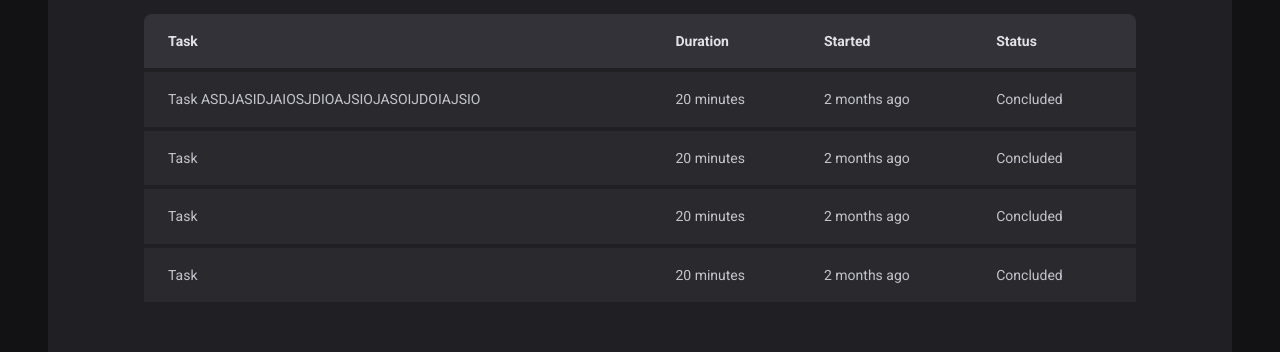
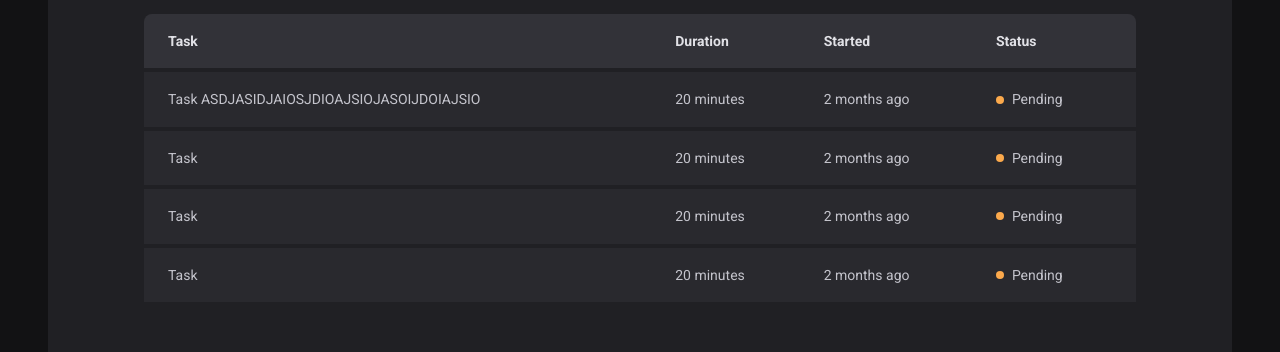
Before and after one commit to ViniOkamoto/ignite-timer, a React (Vite) app: page /history in a window 1280 px wide. Shown: the part 270-622 px from the top of the page. Built offline with nearby package versions, Linux system fonts and the light colour scheme.

Commit message:
feat(History): add style for tasks status field

```diff
--- a/src/pages/history/index.tsx
+++ b/src/pages/history/index.tsx
@@ -1,4 +1,4 @@
-import { HistoryContainer, HistoryList } from './styles'
+import { HistoryContainer, HistoryList, TaskStatus } from './styles'
 
 export default function HistoryPage() {
   return (
@@ -20,25 +20,33 @@ export default function HistoryPage() {
               <td>Task ASDJASIDJAIOSJDIOAJSIOJASOIJDOIAJSIO</td>
               <td>20 minutes</td>
               <td>2 months ago</td>
-              <td>Concluded</td>
+              <td>
+                <TaskStatus statusColor="inProgress">Pending</TaskStatus>
+              </td>
             </tr>
             <tr>
               <td>Task</td>
               <td>20 minutes</td>
               <td>2 months ago</td>
-              <td>Concluded</td>
+              <td>
+                <TaskStatus statusColor="inProgress">Pending</TaskStatus>
+              </td>
             </tr>
             <tr>
               <td>Task</td>
               <td>20 minutes</td>
               <td>2 months ago</td>
-              <td>Concluded</td>
+              <td>
+                <TaskStatus statusColor="inProgress">Pending</TaskStatus>
+              </td>
             </tr>
             <tr>
               <td>Task</td>
               <td>20 minutes</td>
               <td>2 months ago</td>
-              <td>Concluded</td>
+              <td>
+                <TaskStatus statusColor="inProgress">Pending</TaskStatus>
+              </td>
             </tr>
           </tbody>
         </table>
--- a/src/pages/history/styles.ts
+++ b/src/pages/history/styles.ts
@@ -1,4 +1,5 @@
 import styled from 'styled-components'
+import { defaultTheme } from '../../styles/themes/default'
 
 export const HistoryContainer = styled.main`
   flex: 1;
@@ -60,3 +61,28 @@ export const HistoryList = styled.div`
     }
   }
 `
+
+const STATUS_COLORS = {
+  completed: defaultTheme['green-500'],
+  inProgress: defaultTheme['yellow-500'],
+  canceled: defaultTheme['red-500'],
+} as const
+
+type StatusColors = keyof typeof STATUS_COLORS
+
+interface TaskStatusProps {
+  statusColor: StatusColors
+}
+export const TaskStatus = styled.span<TaskStatusProps>`
+  display: flex;
+  align-items: center;
+  gap: 0.5rem;
+
+  &::before {
+    content: '';
+    width: 0.5rem;
+    height: 0.5rem;
+    border-radius: 50%;
+    background: ${(props) => [STATUS_COLORS[props.statusColor]]};
+  }
+`
```
